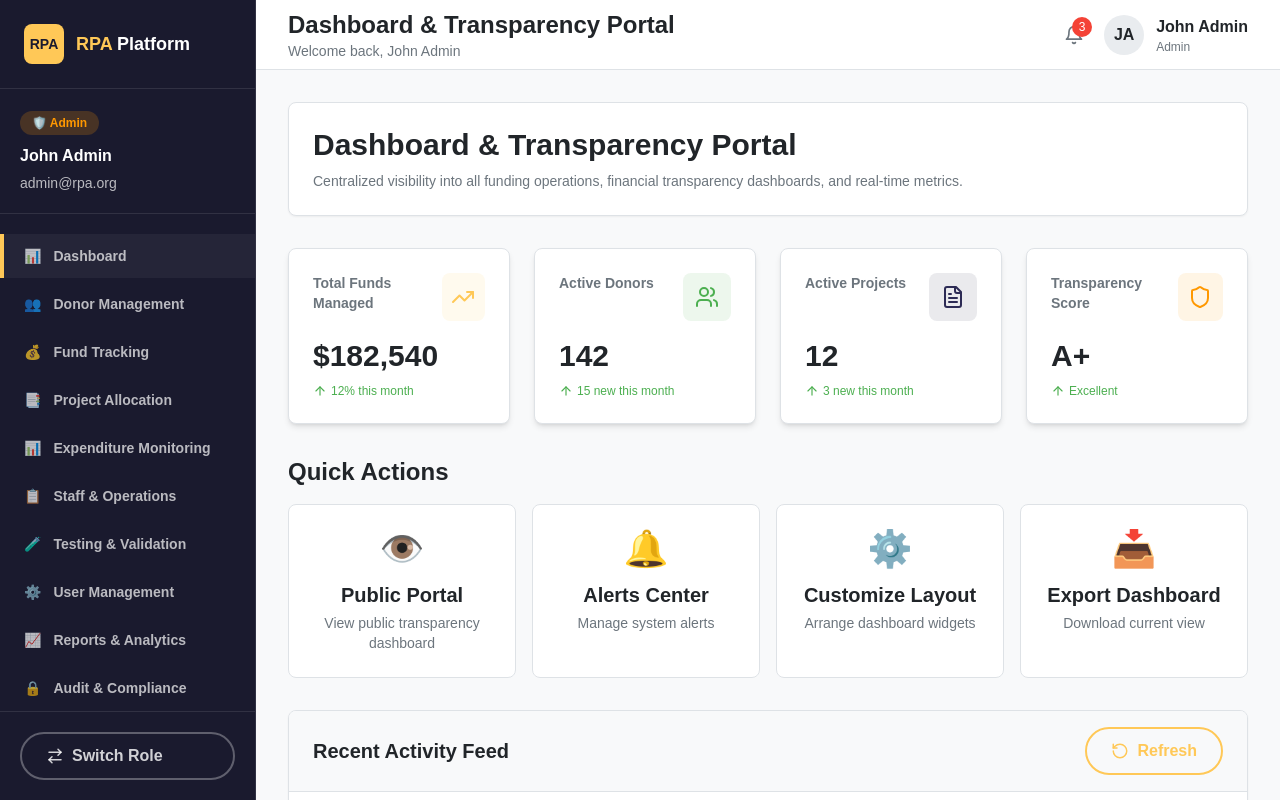
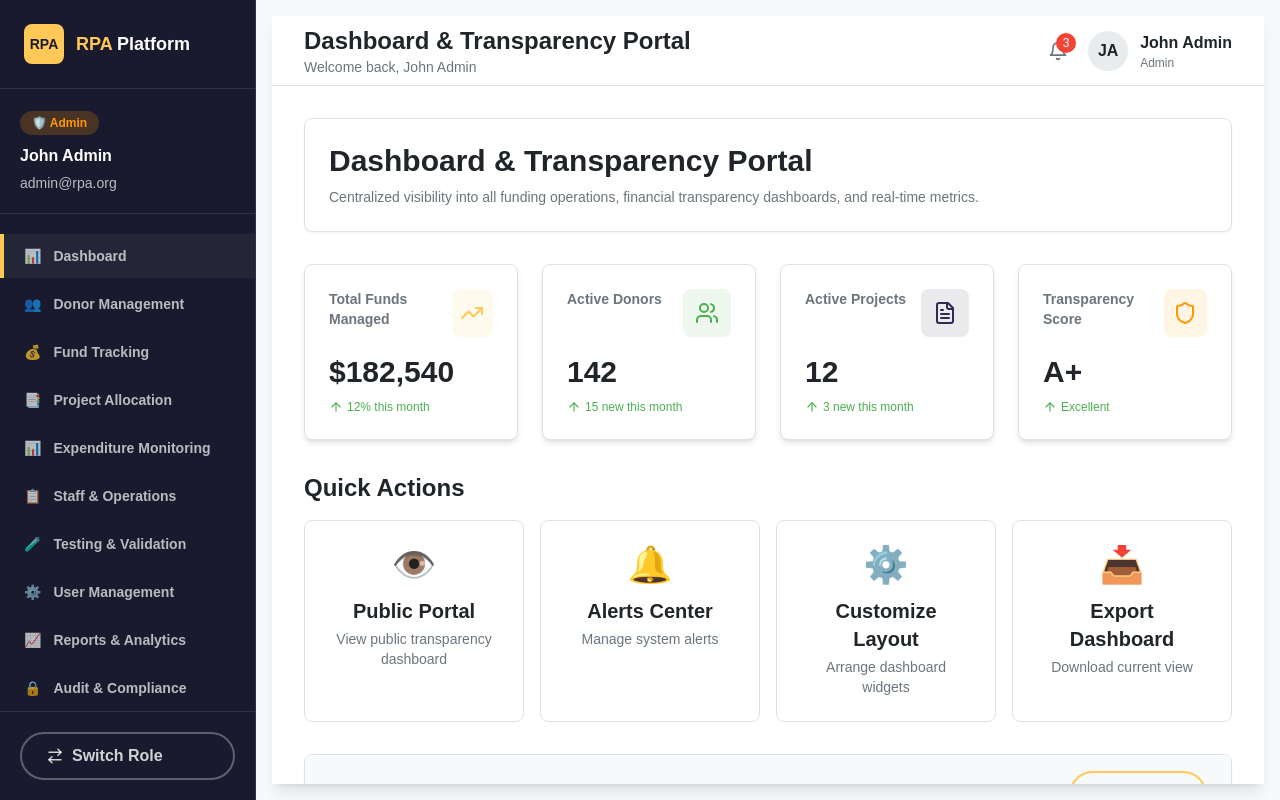
Before and after one commit to Don-tresor05/NGOFundFrontend, a React (Vite) app: page / in a window 1280 px wide. Built offline with nearby package versions, Linux system fonts and the light colour scheme.

Commit message:
add all the contents from the dashboard into a card just enhance the style

```diff
--- a/src/App.tsx
+++ b/src/App.tsx
@@ -48,7 +48,9 @@ function App() {
       />
 
       {/* Main Content */}
-      <div className="flex-1 flex flex-col overflow-hidden">
+      <div className="flex-1 flex flex-col overflow-hidden p-4">
+        {/* Card Container */}
+        <div className="flex-1 flex flex-col bg-white rounded-1xl shadow-lg overflow-hidden">
           {/* Top Header */}
           <TopHeader pageTitle={pageConfig.title} />
 
@@ -56,6 +58,7 @@ function App() {
           <main className="flex-1 overflow-y-auto">
             <PageComponent />
           </main>
+        </div>
       </div>
 
       {/* User Switcher Modal */}
```
Lines whose indentation alone changed are shown as unchanged.
